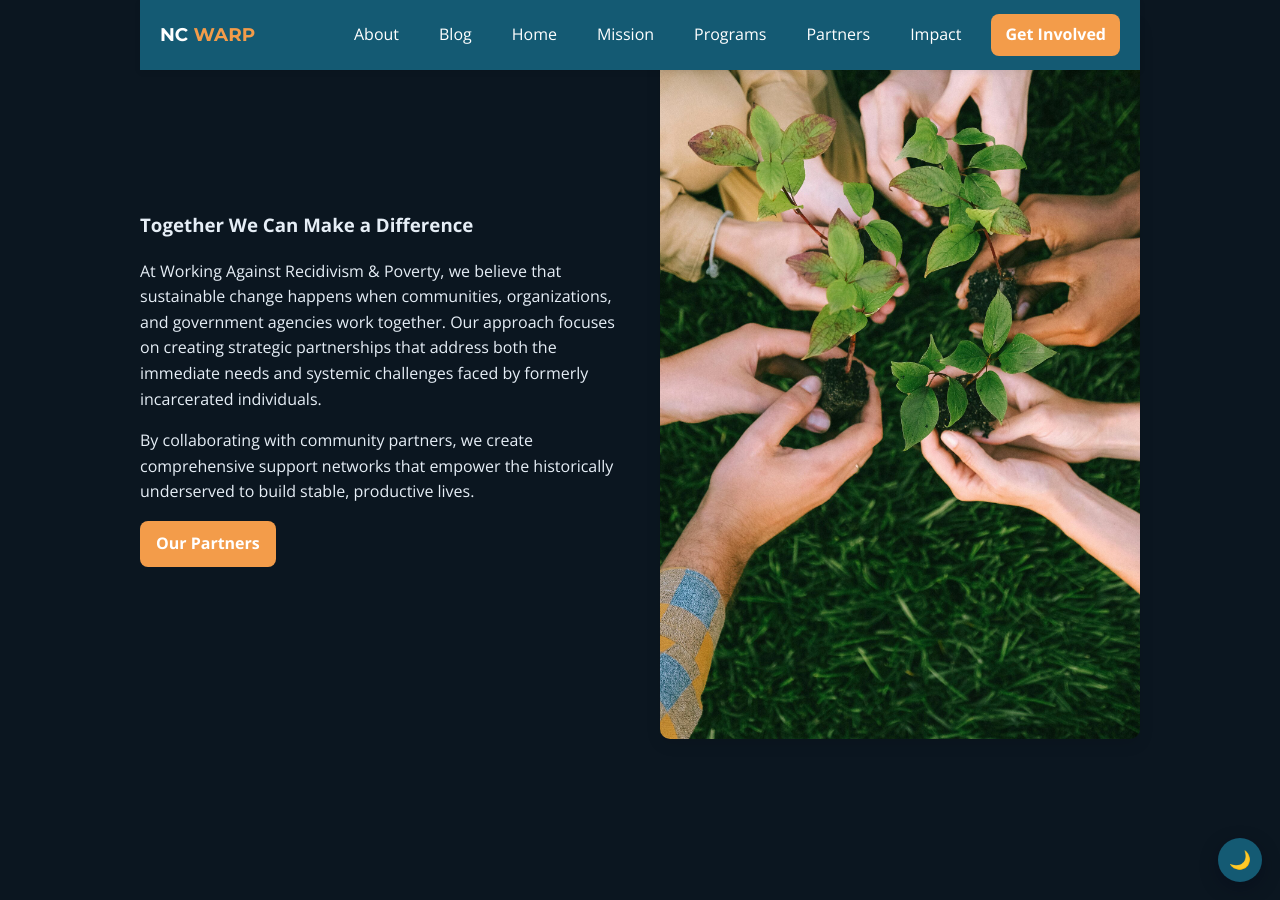
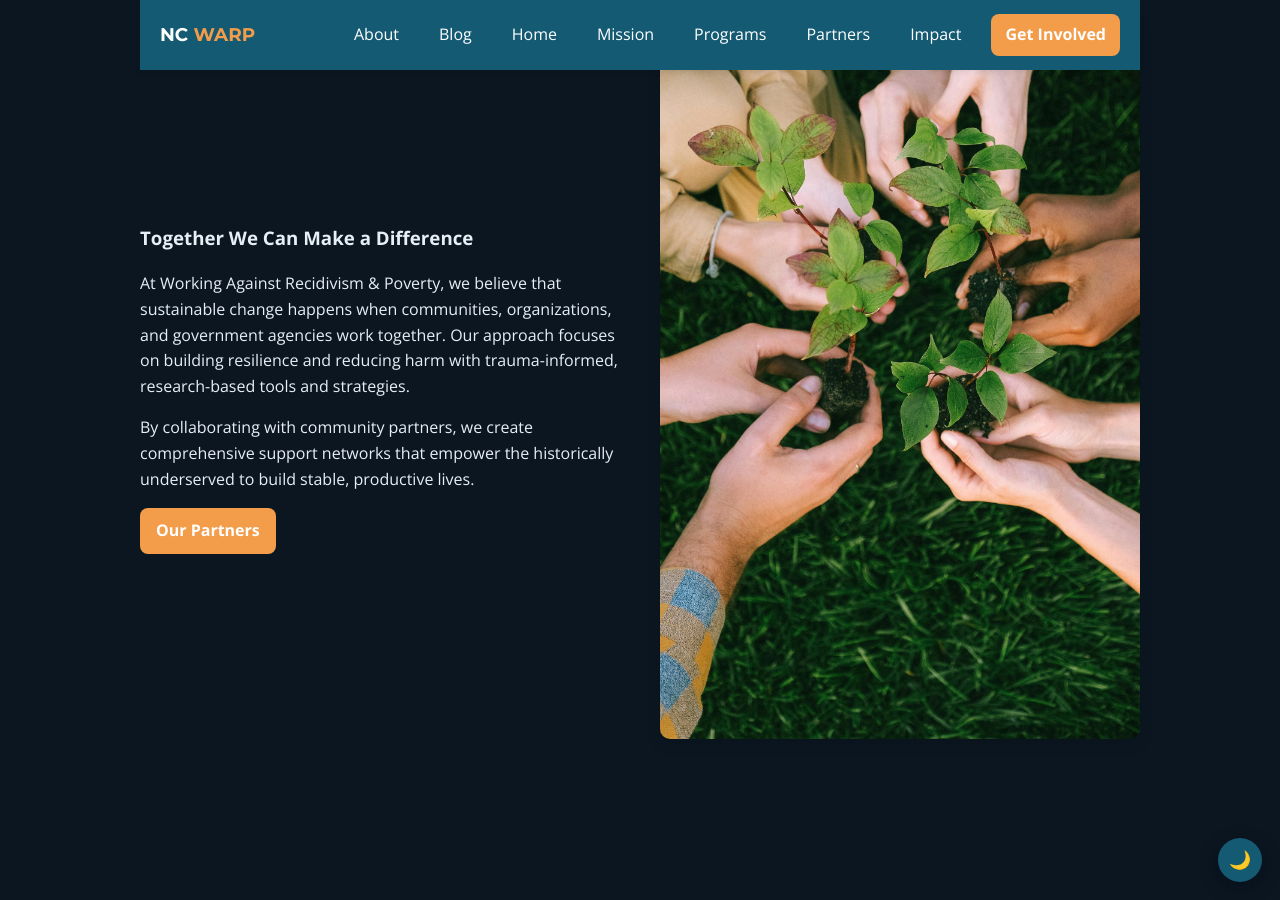
Before and after one commit to carlohutto/warp.github.io, a Jekyll site: the page index.html, which Jekyll copies as it is, in a window 1280 px wide and 900 px high, scrolled down 1131 px. Built offline with Jekyll 4.4.1, drawn with Linux system fonts in a browser that asks for light colours.

Commit message:
Revise meta description and mission statement text
Updated the description meta tag and modified mission statement text to emphasize building resilience and reducing harm.

```diff
--- a/index.html
+++ b/index.html
@@ -4,7 +4,7 @@
     <meta charset="UTF-8">
     <meta name="viewport" content="width=device-width, initial-scale=1.0">
     <title>Working Against Recidivism & Poverty - North Carolina</title>
-    <meta name="description" content="NC WARP (Working Against Recidivism & Poverty) partners with communities and employers in North Carolina to support returning citizens with housing, job readiness, harm reduction, and transportation programs.">
+    <meta name="description" content="NC WARP (Working Against Recidivism & Poverty) Building Resilience and Reducing Harm in our community.">
     <meta name="theme-color" content="#1a5276">
     <!-- Performance: preconnect to Google Fonts and preload hero image for faster LCP -->
     <link rel="preconnect" href="https://fonts.googleapis.com">
@@ -66,7 +66,7 @@
             <div class="mission-content">
                 <div class="mission-text">
                     <h3>Together We Can Make a Difference</h3>
-                    <p>At Working Against Recidivism & Poverty, we believe that sustainable change happens when communities, organizations, and government agencies work together. Our approach focuses on creating strategic partnerships that address both the immediate needs and systemic challenges faced by formerly incarcerated individuals.</p>
+                    <p>At Working Against Recidivism & Poverty, we believe that sustainable change happens when communities, organizations, and government agencies work together. Our approach focuses on building resilience and reducing harm with trauma-informed, research-based tools and strategies.</p>
                     <p>By collaborating with community partners, we create comprehensive support networks that empower the historically underserved to build stable, productive lives.</p>
                     <a href="#partners" class="btn" role="button">Our Partners</a>
                 </div>
```
